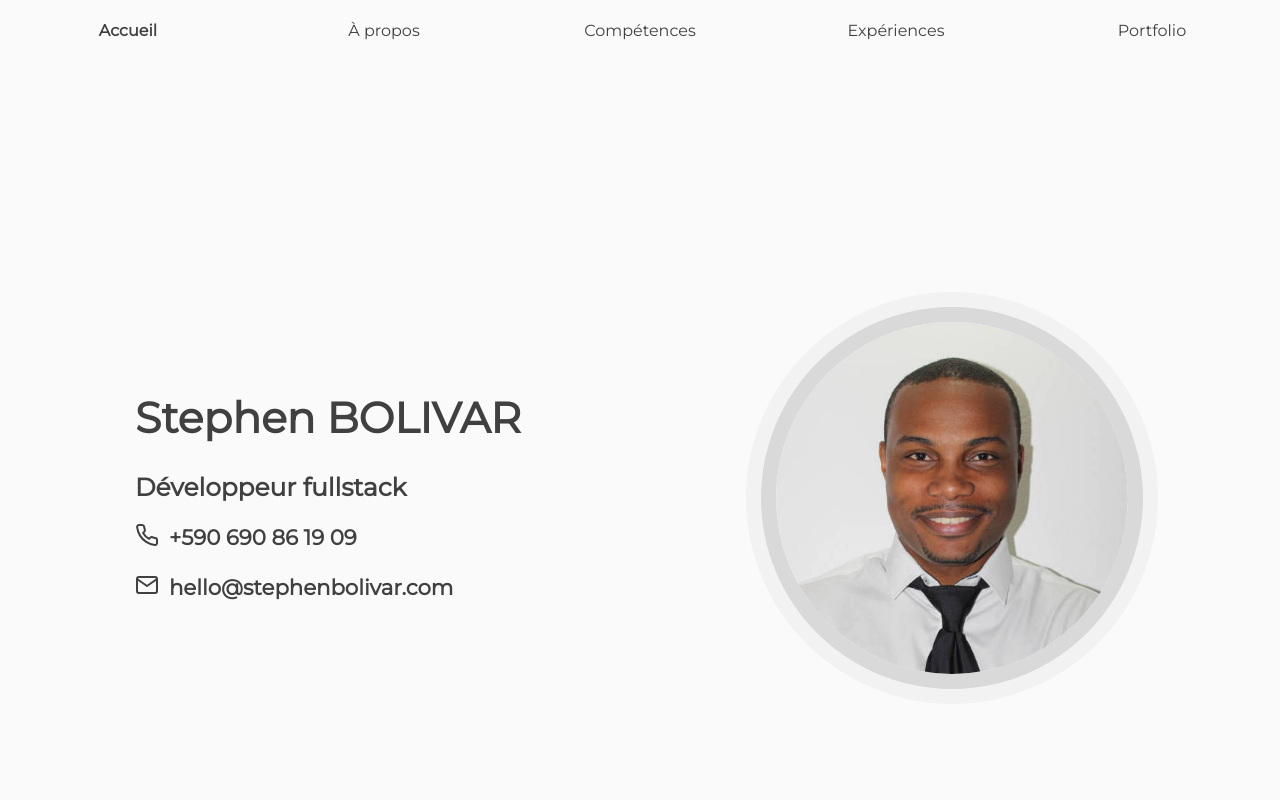
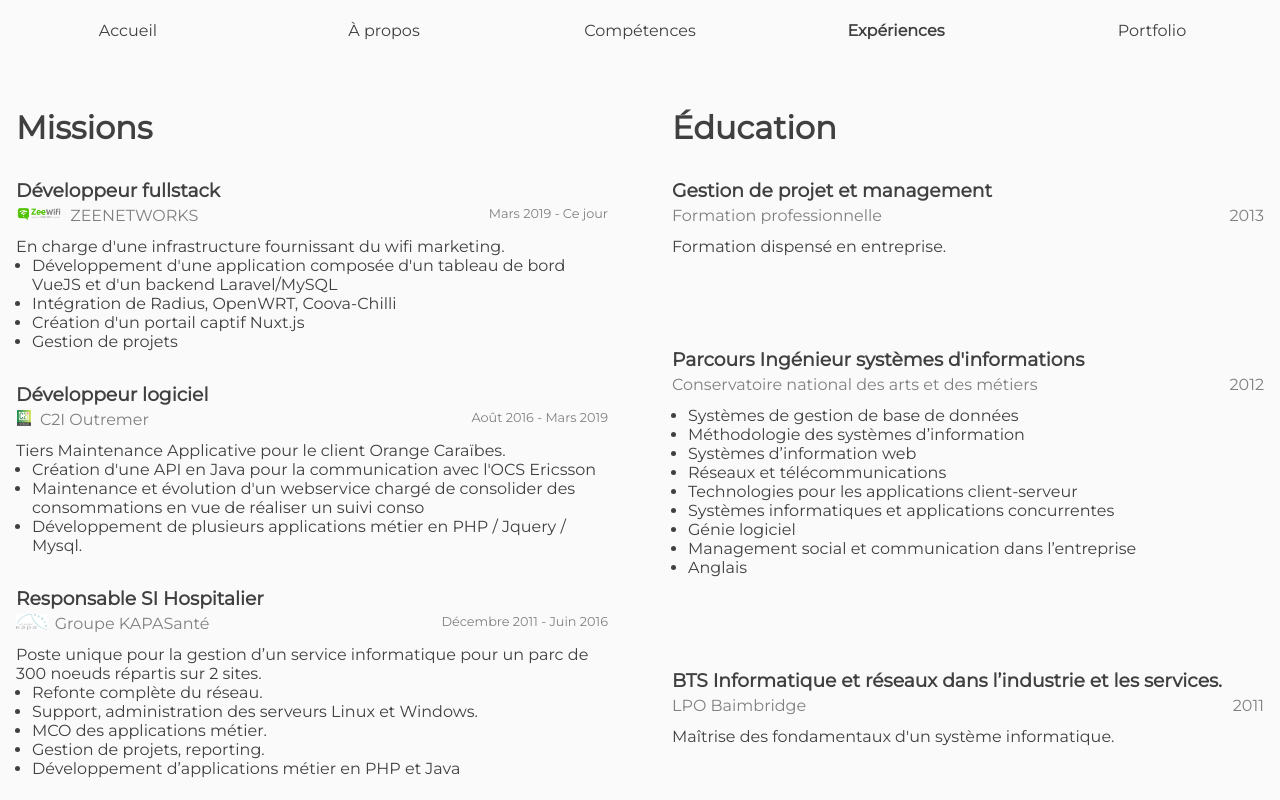
Before and after one commit to sboli/stephenbolivar.com, a React (Create React App) app: page / in a window 1280 px wide. Shown: the top 800 px of the page. Built offline with nearby package versions, Linux system fonts and the light colour scheme.

Commit message:
education section

```diff
--- a/src/App.js
+++ b/src/App.js
@@ -24,7 +24,7 @@ const Root = styled.div`
 function App() {
     const [state, dispatch] = useReducer(appReducer, {
         isMenuOpen: false,
-        activePage: 'home'
+        activePage: 'experiences'
     });
     const transitions = useTransition(state.activePage, item => item, {
         from: { opacity: 0, transform: 'translate3d(100%, 0, 0)' },
--- a/src/components/Experiences.js
+++ b/src/components/Experiences.js
@@ -4,6 +4,8 @@ import { animated } from 'react-spring';
 import { device } from '../mediaqueries';
 import ExperiencesMission from './ExperiencesMission';
 import missions from '../missions';
+import education from '../education';
+import ExperiencesEducation from './ExperiencesEducation';
 
 const Root = styled(animated.div)`
     grid-column: 1/2;
@@ -21,6 +23,7 @@ const Root = styled(animated.div)`
     }
     padding: 1rem;
     grid-gap: 2rem;
+    grid-column-gap: 4rem;
 `;
 
 const MissionsTitle = styled(animated.h1)`
@@ -49,13 +52,8 @@ const EducationTitle = styled.h1`
 const Education = styled(animated.div)`
     display: grid;
     grid-template-columns: 1fr;
-    grid-template-rows: repeat(6, 1fr);
-    @media ${device.laptop} {
-        grid-column-gap: 4rem;
-        grid-row-gap: 1rem;
-        grid-template-columns: 1fr 1fr;
-        grid-template-rows: repeat(3, 1fr);
-    }
+    grid-template-rows: repeat(auto-fill, auto);
+    grid-gap: 2rem;
 `;
 
 export default function Experiences({ style }) {
@@ -68,7 +66,11 @@ export default function Experiences({ style }) {
                 ))}
             </Missions>
             <EducationTitle>Éducation</EducationTitle>
-            <Education></Education>
+            <Education>
+                {education.map(it => (
+                    <ExperiencesEducation {...it}></ExperiencesEducation>
+                ))}
+            </Education>
         </Root>
     );
 }
--- /dev/null
+++ b/src/components/ExperiencesEducation.js
@@ -0,0 +1,40 @@
+import React from 'react';
+import styled from 'styled-components';
+import PropTypes from 'prop-types';
+
+const Root = styled.div`
+    display: grid;
+    grid-template-rows: auto auto auto;
+    grid-template-columns: 1fr;
+    align-content: start;
+`;
+
+const SecondRow = styled.div`
+    color: ${props => props.theme.textSecondary};
+    margin-top: 0.25rem;
+    margin-bottom: 0.75rem;
+    display: grid;
+    grid-template-columns: auto auto;
+    grid-template-rows: 1fr;
+    justify-content: space-between;
+`;
+
+export default function ExperiencesEducation({ title, school, year, htmlContent }) {
+    return (
+        <Root>
+            <h3>{title}</h3>
+            <SecondRow>
+                <span>{school}</span>
+                <span>{year}</span>
+            </SecondRow>
+            <div dangerouslySetInnerHTML={{ __html: htmlContent }} />
+        </Root>
+    );
+}
+
+ExperiencesEducation.propTypes = {
+    title: PropTypes.string.isRequired,
+    year: PropTypes.string.isRequired,
+    htmlContent: PropTypes.string,
+    school: PropTypes.string
+};
--- a/src/components/ExperiencesMission.js
+++ b/src/components/ExperiencesMission.js
@@ -5,7 +5,7 @@ import { device } from '../mediaqueries';
 
 const Root = styled.div`
     display: grid;
-    grid-template-rows: auto auto auto auto;
+    grid-template-rows: auto auto auto;
     grid-template-columns: 1fr;
     @media ${device.tablet} {
     }
--- /dev/null
+++ b/src/education.js
@@ -0,0 +1,44 @@
+export default [
+    {
+        title: 'Gestion de projet et management',
+        year: '2013',
+        school: 'Formation professionnelle',
+        htmlContent: 'Formation dispensé en entreprise.'
+    },
+    {
+        title: "Parcours Ingénieur systèmes d'informations",
+        year: '2012',
+        school: 'Conservatoire national des arts et des métiers',
+        htmlContent: `
+        <ul>
+        <li>Systèmes de gestion de base de données</li>
+        <li>Méthodologie des systèmes d’information</li>
+        <li>Systèmes d’information web</li>
+        <li>Réseaux et télécommunications</li>
+        <li>Technologies pour les applications client-serveur</li>
+        <li>Systèmes informatiques et applications concurrentes</li>
+        <li>Génie logiciel</li>
+        <li>Management social et communication dans l’entreprise</li>
+        <li>Anglais</li>
+        </ul>
+        `
+    },
+    {
+        title: 'BTS Informatique et réseaux dans l’industrie et les services.',
+        year: '2011',
+        school: 'LPO Baimbridge',
+        htmlContent: "Maîtrise des fondamentaux d'un système informatique. "
+    },
+    {
+        title: 'Baccalauréat Sciences et techniques de l’ingénieur.',
+        year: '2009',
+        school: 'LPO Baimbridge',
+        htmlContent: ''
+    },
+    {
+        title: "BEP Métiers de l'électronique",
+        year: '2007',
+        school: 'LPO Ducharmoy',
+        htmlContent: "Fondamentaux de l'électronique, base intéressante pour travailler sur de l'embarqué"
+    }
+];
```
